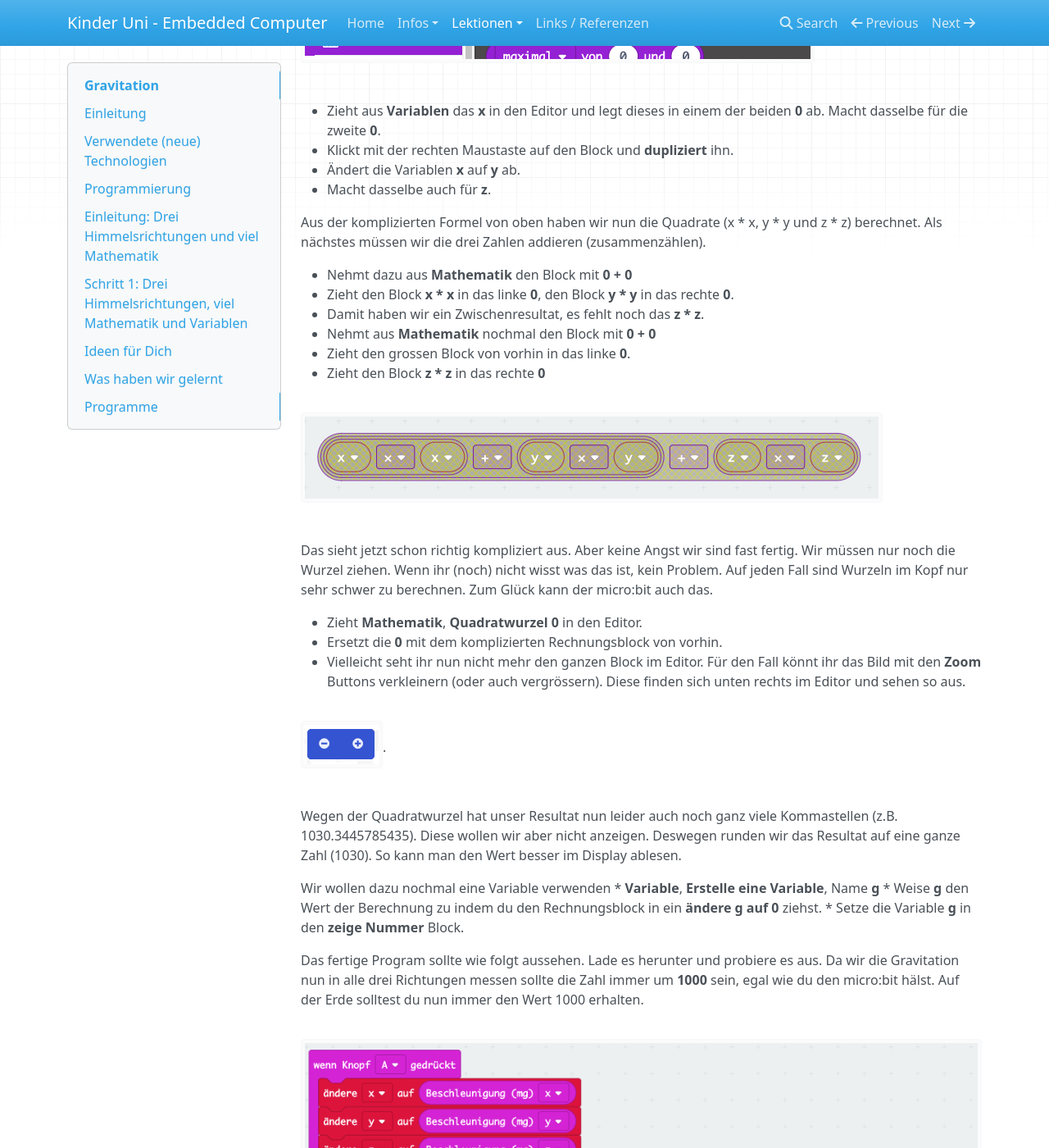
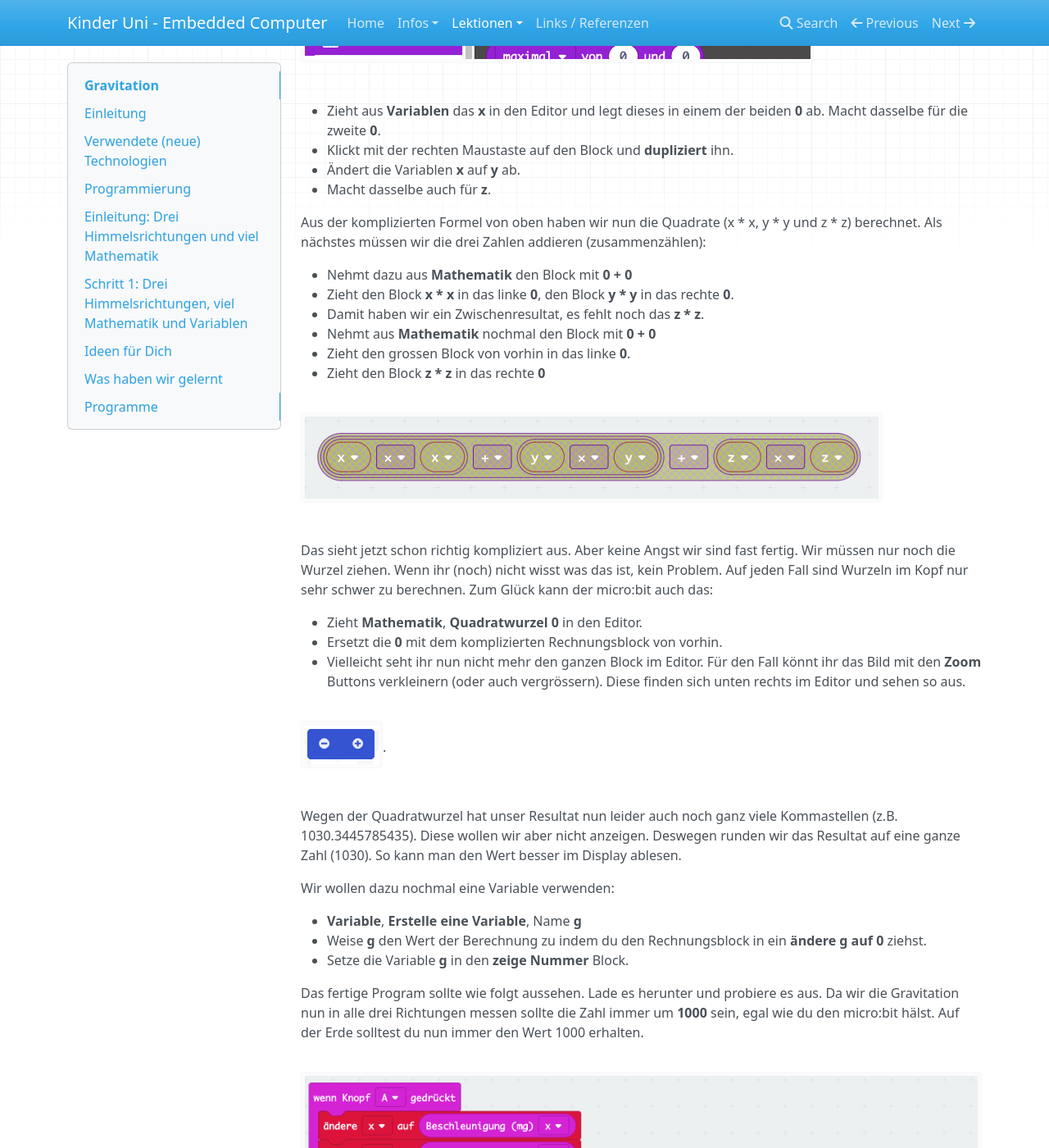
Before and after one commit to renestraub/ehk1, an MkDocs documentation site: the page built from docs/lessons/40_gravity/lesson.md, in a window 1280 px wide and 1400 px high, scrolled down 3024 px. Shown: the whole window at 82% size. Built offline with MkDocs 1.6.1, drawn with Linux system fonts in a browser that asks for light colours; nearby versions of some CDN libraries; some of the changed text lies outside the part shown.

Commit message:
Further proofreading- Fixed some small typos.- Added empty lines before itemized list so it gets formatted properly.

```diff
--- a/docs/lessons/40_gravity/lesson.md
+++ b/docs/lessons/40_gravity/lesson.md
@@ -62,7 +62,7 @@
 *   Ändert die Variablen **x** auf **y** ab.
 *   Macht dasselbe auch für **z**.
 
-Aus der komplizierten Formel von oben haben wir nun die Quadrate (x * x, y * y und z * z) berechnet. Als nächstes müssen wir die drei Zahlen addieren (zusammenzählen).
+Aus der komplizierten Formel von oben haben wir nun die Quadrate (x * x, y * y und z * z) berechnet. Als nächstes müssen wir die drei Zahlen addieren (zusammenzählen):
 
 *   Nehmt dazu aus **Mathematik** den Block mit **0 + 0**
 *   Zieht den Block **x * x** in das linke **0**, den Block **y * y** in das rechte **0**.
@@ -73,7 +73,7 @@
 
 ![](image7.png)
 
-Das sieht jetzt schon richtig kompliziert aus. Aber keine Angst wir sind fast fertig. Wir müssen nur noch die Wurzel ziehen. Wenn ihr (noch) nicht wisst was das ist, kein Problem. Auf jeden Fall sind Wurzeln im Kopf nur sehr schwer zu berechnen. Zum Glück kann der micro:bit auch das.
+Das sieht jetzt schon richtig kompliziert aus. Aber keine Angst wir sind fast fertig. Wir müssen nur noch die Wurzel ziehen. Wenn ihr (noch) nicht wisst was das ist, kein Problem. Auf jeden Fall sind Wurzeln im Kopf nur sehr schwer zu berechnen. Zum Glück kann der micro:bit auch das:
 
 *   Zieht **Mathematik**, **Quadratwurzel 0** in den Editor.
 *   Ersetzt die **0** mit dem komplizierten Rechnungsblock von vorhin.
@@ -83,7 +83,8 @@
 
 Wegen der Quadratwurzel hat unser Resultat nun leider auch noch ganz viele Kommastellen (z.B. 1030.3445785435). Diese wollen wir aber nicht anzeigen. Deswegen runden wir das Resultat auf eine ganze Zahl (1030). So kann man den Wert besser im Display ablesen.
 
-Wir wollen dazu nochmal eine Variable verwenden
+Wir wollen dazu nochmal eine Variable verwenden:
+
 *   **Variable**, **Erstelle eine Variable**, Name **g**
 *   Weise **g** den Wert der Berechnung zu indem du den Rechnungsblock in ein **ändere g auf 0** ziehst.
 *   Setze die Variable **g** in den **zeige Nummer** Block.
@@ -108,7 +109,7 @@
 *   Ändere das Program so ab dass es jeweils 8 Messungen macht.
 *   Damit du nicht denselben Code immer wieder schreiben musst verwende eine Schleife.
 
-Der zweite Effekt kommt daher dass der Sensor nicht exakt positioniert ist (z.B. etwas schräg auf dem Board verlötet).
+Der zweite Effekt kommt daher, dass der Sensor nicht exakt positioniert ist (z.B. etwas schräg auf dem Board verlötet).
 
 Dies findet man mit einer sogenannten **Kalibrierung** heraus. Dabei wird der micro:bit auf eine exakt waagerechte Fläche gestellt und geschaut welchen Wert er misst. Dies kann z.B. +23 sein, obwohl wir eigentlich 0 erwarten. Diese Zahl wird dann bei allen Messungen  abgezogen, was ein genaueres Resultat liefert.
 
```
Also changed, not shown: docs/lessons/10_hello_world/lesson.md (+1 -1 lines), docs/lessons/30_level/lesson.md (+3 -3 lines), docs/lessons/50_alarm/lesson.md (+4 -3 lines).
